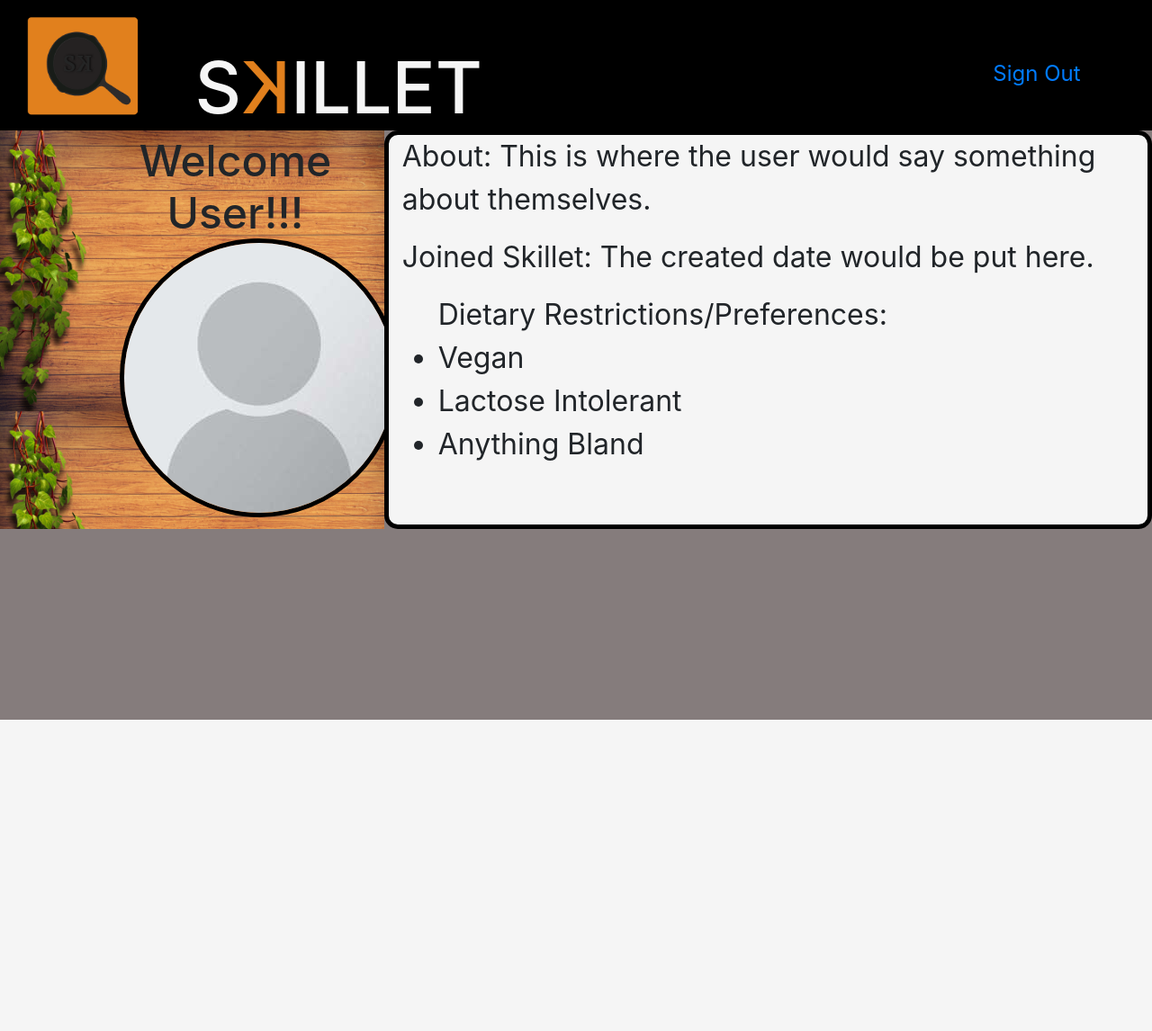
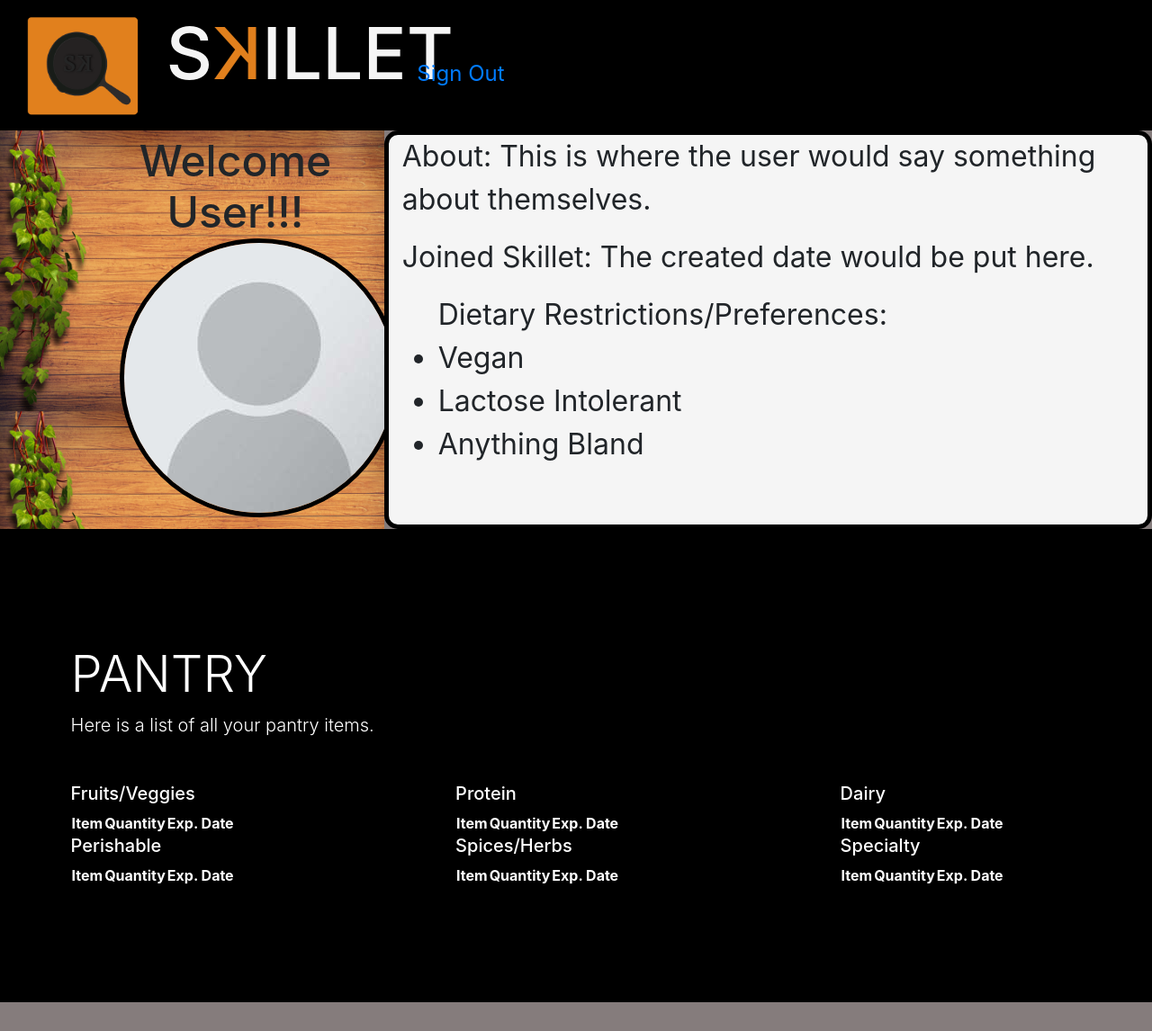
Before and after one commit to jollyblondgiant/skillet, a Django app: template apps/pantry_tracker/templates/dashboard.html in a window 1280 px wide. Shown: the whole page at 90% size. Before the commit the page ends 800 px from the top, so only its background shows below. Run offline with Django 3.2, Linux system fonts and the light colour scheme; the template is opened without the code that fills it, so the values that code supplies are empty; some libraries are stand-ins or nearby versions.

Commit message:
New templates

```diff
--- a/apps/pantry_tracker/templates/dashboard.html
+++ b/apps/pantry_tracker/templates/dashboard.html
@@ -16,19 +16,19 @@
 <body class="container-fluid">
     <div id="wrapper" class="conatiner-fluid">
         <div id="header" class="row justify-content-start">
-            <div class="col-lg-3 col-md-3 col-sm-3">
+            <div class="col-lg-3 col-md-3 col-sm-3 col-2">
                 <img id="logo" class="img-thumbnail" src="../static/img/logo.png" alt="Skillet Logo">
             </div>
-            <div class="col-lg-8 col-md-8 col-sm-6">
+            <div class="col-8 col-lg-8 col-md-8 col-sm-6 col-xl-2">
                 <h1 id="skillet"><span>S</span><span id="turn">K</span><span>I</span><span>L</span><span>L</span><span>E</span><span>T</span></h1>
             </div>
-            <div class="col-12 col-sm-2 col-md-2" id="landing-login">
-                <a id="landing-login" href="/logout">Sign Out</a>
+            <div class="col-12 col-sm-2 col-md-2 col-xl-2" id="landing-login">
+                <a href="/logout">Sign Out</a>
             </div>
         </div>
         <!--Ends Header-->
         <div id="main-dash" class="row justify-content-between">
-                <div id="profile-box" class="col-lg-4 col-sm-12 box">
+            <div id="profile-box" class="col-xl-4 col-lg-6 col-sm-12 box">
                 <h2>Welcome User!!!</h2>
                 <img id="profile" src="../static/img/profile-placeholder.jpg" alt="Profile Pic">
             </div>
@@ -40,6 +40,83 @@
                     <li>Lactose Intolerant</li>
                     <li>Anything Bland</li>
                 </ul>
+            </div>
+        </div>
+        <div id="main" class="row justify-content-start">
+            <div id="pantry" class="jumbotron jumbotron-fluid">
+
+                <div class="container text-white">
+
+                    <h2 class="display-4">PANTRY</h2>
+                    <p class="lead">Here is a list of all your pantry items.</p>
+                    <hr class="my-4">
+                    <div class="row justify-content-between">
+                        <div class="col-xl-3 col-lg-3 col-md-6 col-sm-6 col-12">
+                            <table>
+                                <h5>Fruits/Veggies</h5>
+                                <tr>
+                                    <th>Item</th>
+                                    <th>Quantity</th>
+                                    <th>Exp. Date</th>
+                                </tr>
+                            </table>
+                        </div>
+                        <div class="col-xl-3 col-lg-3 col-md-6 col-sm-6 col-12">
+                            <table>
+                                <h5>Protein</h5>
+                                <tr>
+                                    <th>Item</th>
+                                    <th>Quantity</th>
+                                    <th>Exp. Date</th>
+                                </tr>
+                            </table>
+                        </div>
+                        <div class="col-xl-3 col-lg-3 col-md-6 col-sm-6 col-12">
+                            <table>
+                                <h5>Dairy</h5>
+                                <tr>
+                                    <th>Item</th>
+                                    <th>Quantity</th>
+                                    <th>Exp. Date</th>
+                                </tr>
+                            </table>
+                        </div>
+                    </div>
+                    <div class="row justify-content-between">
+                            <div class="col-xl-3 col-lg-3 col-md-6 col-sm-6 col-12">
+                                <table>
+                                    <h5>Perishable</h5>
+                                    <tr>
+                                        <th>Item</th>
+                                        <th>Quantity</th>
+                                        <th>Exp. Date</th>
+                                    </tr>
+                                </table>
+                            </div>
+                            <div class="col-xl-3 col-lg-3 col-md-6 col-sm-6 col-12">
+                                <table>
+                                    <h5>Spices/Herbs</h5>
+                                    <tr>
+                                        <th>Item</th>
+                                        <th>Quantity</th>
+                                        <th>Exp. Date</th>
+                                    </tr>
+                                </table>
+                            </div>
+                            <div class="col-xl-3 col-lg-3 col-md-6 col-sm-6 col-12">
+                                <table>
+                                    <h5>Specialty</h5>
+                                    <tr>
+                                        <th>Item</th>
+                                        <th>Quantity</th>
+                                        <th>Exp. Date</th>
+                                    </tr>
+                                </table>
+                            </div>
+                        </div>
+
+                </div>
+                <!-- /.container -->
             </div>
         </div>
 
@@ -55,6 +132,8 @@
         crossorigin="anonymous"></script>
     <script src="http://ajax.googleapis.com/ajax/libs/jquery/1.7.1/jquery.min.js" type="text/javascript"></script>
     <script type="text/javascript" src="{% static 'jscript/main.js' %}"></script>
+    <script src="../../assets/js/vendor/popper.min.js"></script>
+    <script src="../../dist/js/bootstrap.min.js"></script>
 </body>
 
 </html>
```
Also changed, not shown: apps/pantry_tracker/templates/index.html (added, +82 -0 lines), apps/pantry_tracker/templates/landing.html (+11 -8 lines), apps/pantry_tracker/templates/login.html (+7 -11 lines), apps/pantry_tracker/templates/register.html (+7 -13 lines). Lines whose indentation alone changed are shown as unchanged.
